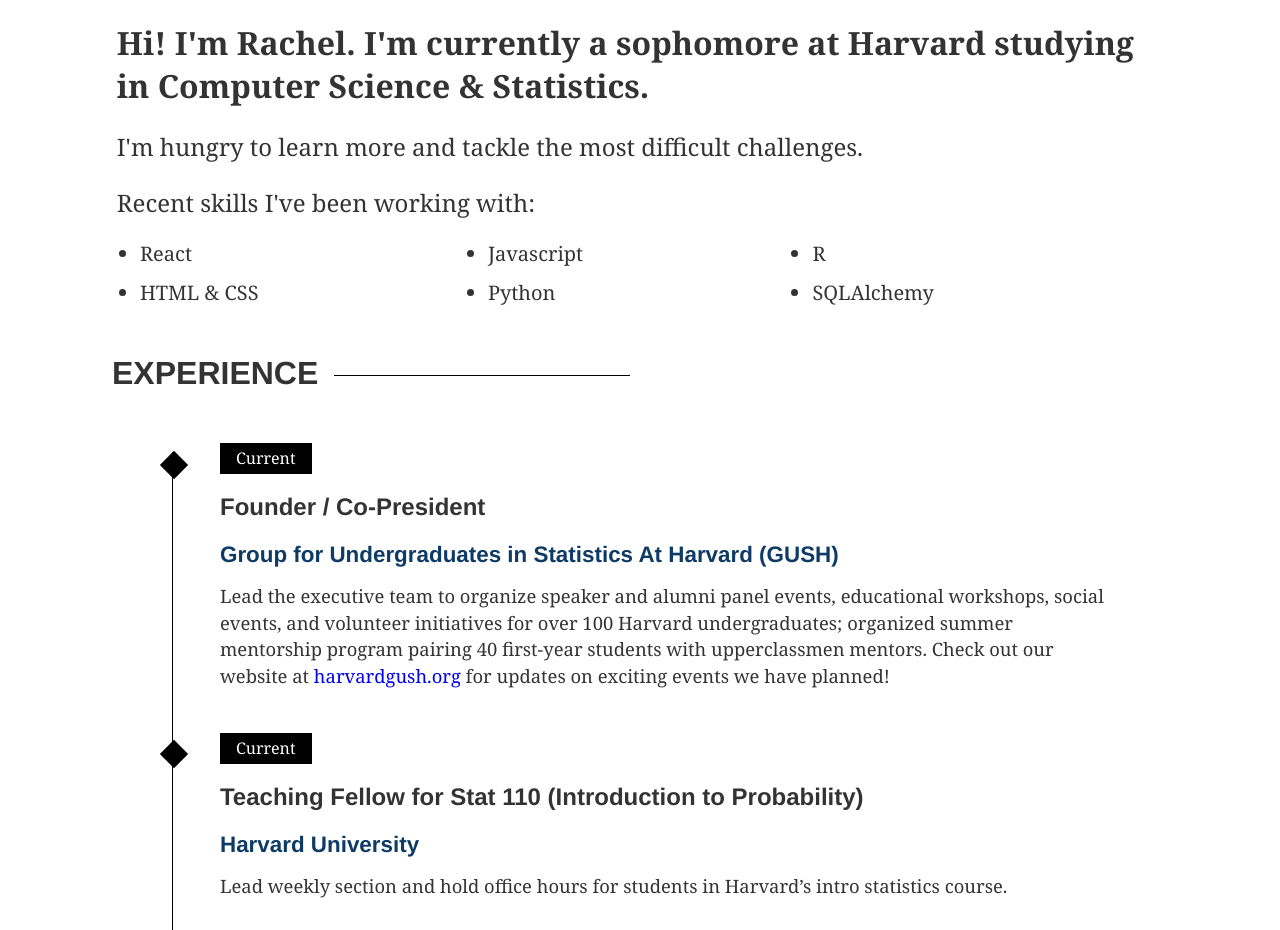
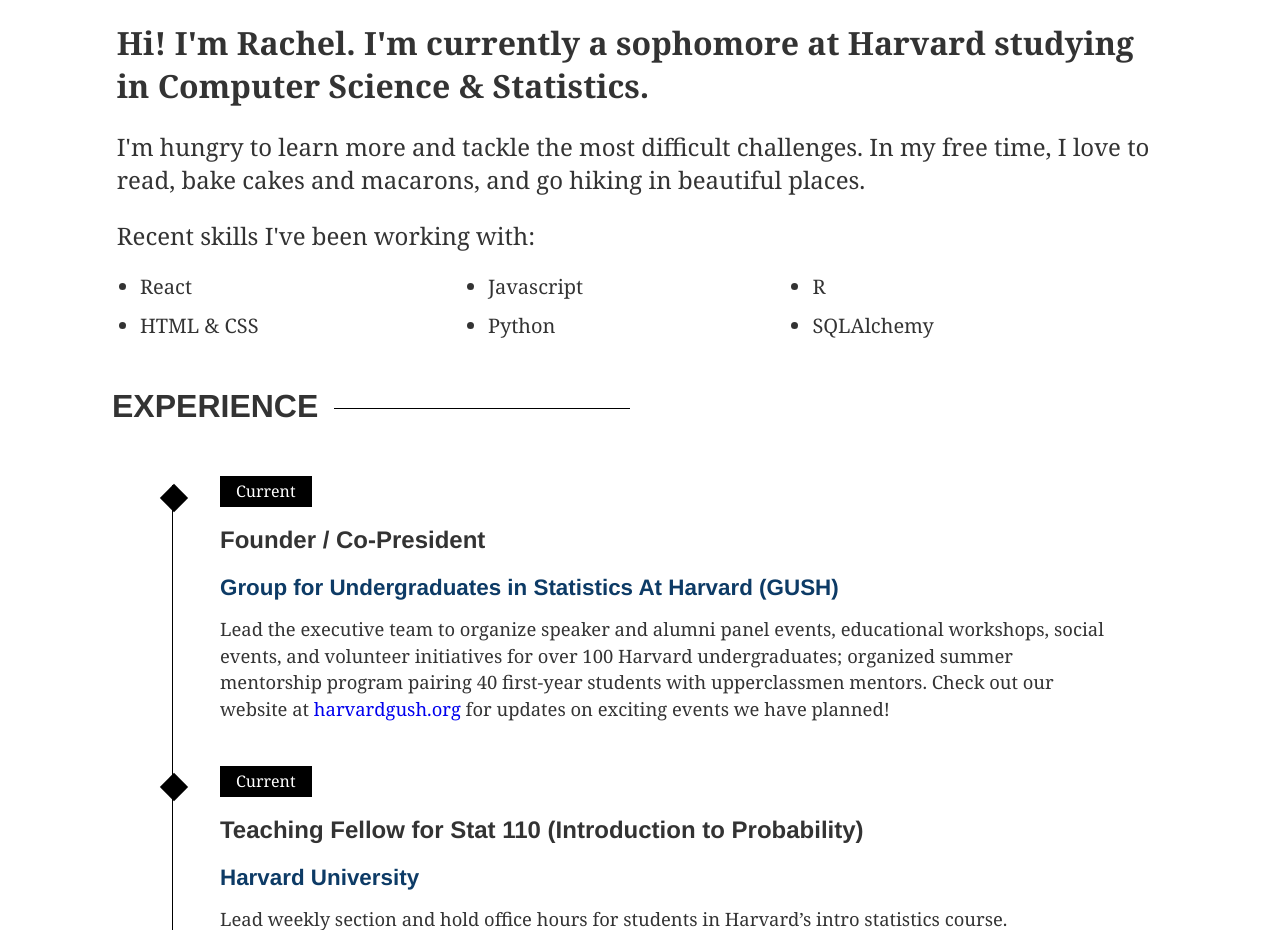
Before and after one commit to rachelli2019/personalwebsite, a Gatsby site: page / in a window 1280 px wide. Shown: the part 1680-2610 px from the top of the page. Built offline with nearby package versions, Linux system fonts and the light colour scheme; Gatsby itself is replaced by a stand-in of ours.

Commit message:
updated resume

```diff
--- a/src/components/about.js
+++ b/src/components/about.js
@@ -83,7 +83,7 @@
                 </StyledTitle>
                 <StyledDesc>
                 <p>
-                I'm hungry to learn more and tackle the most difficult challenges.
+                I'm hungry to learn more and tackle the most difficult challenges. In my free time, I love to read, bake cakes and macarons, and go hiking in beautiful places.
                 </p>
                 </StyledDesc>
                 <StyledDesc>
```
Also changed, not shown: 1 other file.
